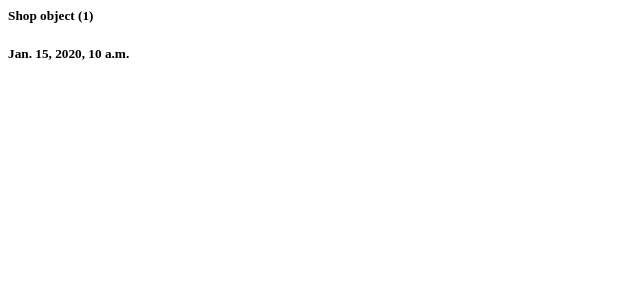
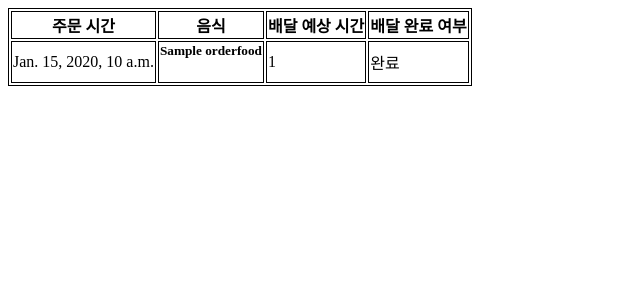
Before and after one commit to skwon2345/monolithic_delivery_app, a Django app: page /order/order/ in a window 1280 px wide. Shown: the top 300 px of the page, without its empty margins (0-640 px from the left). Run offline with Django 3.2, Linux system fonts and the light colour scheme; tables that the repository leaves empty hold one stand-in row (values such as "Sample post").

Commit message:
templates: order: order_list: change order_list template

```diff
--- a/order/templates/order/order_list.html
+++ b/order/templates/order/order_list.html
@@ -1,4 +1,34 @@
-{% for order in order_list %}
-    <h5>{{ order.shop }}</h5>
-    <h5>{{ order.order_date }}</h5>
-{% endfor %}
+<table style="border: 1px solid black;">
+    <tr style="border: 1px solid black;">
+        <th style="border: 1px solid black;">주문 시간</th>
+        <th style="border: 1px solid black;">음식</th>
+        <th style="border: 1px solid black;">배달 예상 시간</th>
+        <th style="border: 1px solid black;">배달 완료 여부</th>
+    </tr>
+    {% for order in order_list %}
+    <tr style="border: 1px solid black;">
+        <td style="border: 1px solid black;">
+            {{ order.order_date }}
+        </td>
+        <td style="border: 1px solid black;">
+            {% for food in order.orderfood_set.all %}
+                <h5> {{food.food_name}}</h5>
+            {% endfor %}
+        </td>
+        <td style="border: 1px solid black;">
+            {% if order.estimated_time == -1 %}
+                미정
+            {% else %}
+                {{order.estimated_time}}
+            {% endif %}
+        </td>
+        <td style="border: 1px solid black;">
+            {% if order.deliver_finish == 0 %}
+                배송중
+            {% else %}
+                완료
+            {% endif %}
+        </td>
+    </tr>
+    {% endfor %}
+</table>
```
